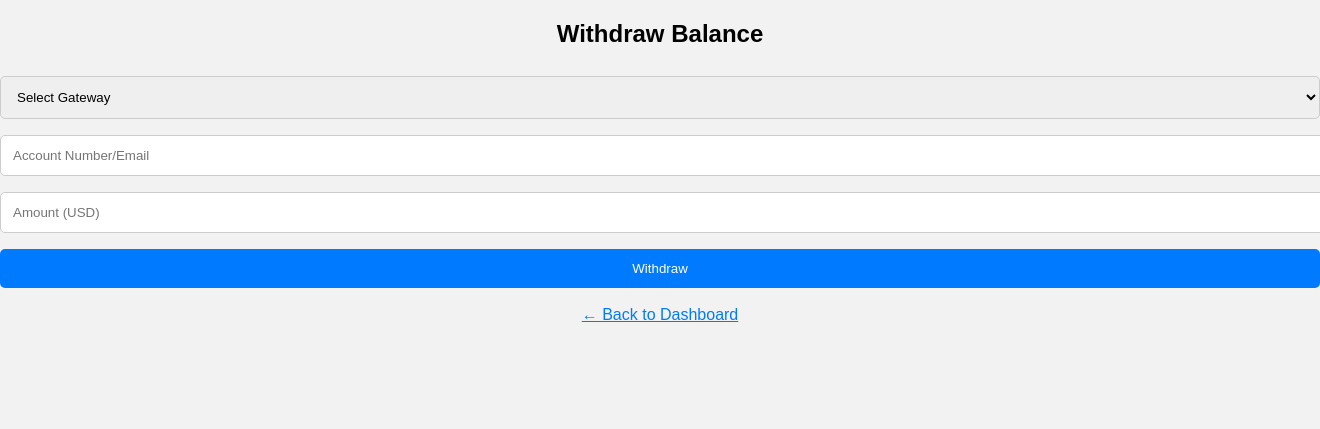
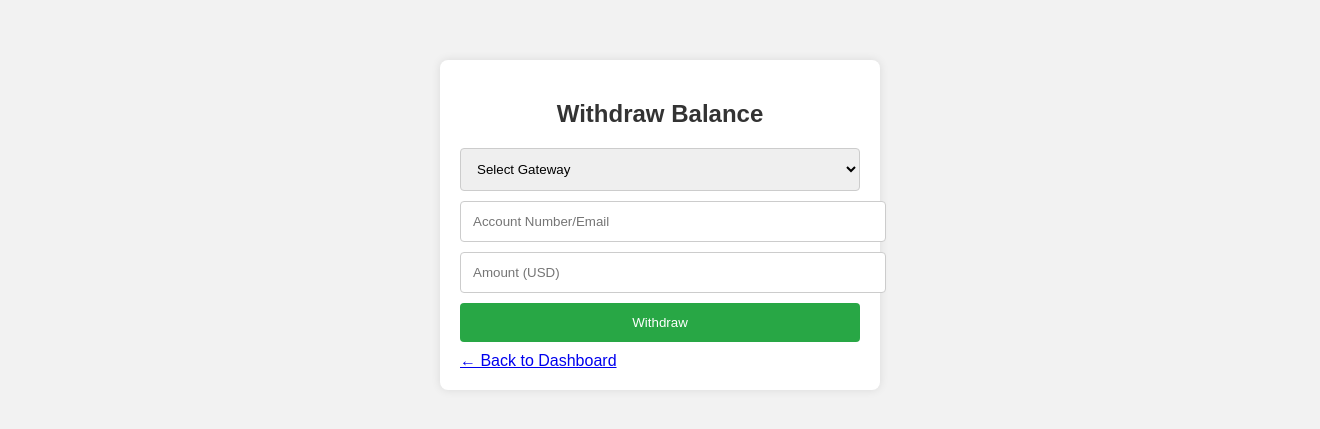
Before and after one commit to talha441/WalletoHub, a Flask app: page /withdraw in a window 1320 px wide; the page is wider, and only the part inside the window is pictured. Shown: the top 429 px of that part. Run offline with Flask 3, Linux system fonts and the light colour scheme; the visitor is signed in with stand-in values (Sample User, id 1).

Commit message:
Update style.css

```diff
--- a/static/style.css
+++ b/static/style.css
@@ -1,39 +1,50 @@
 body {
   font-family: Arial, sans-serif;
-  background-color: #f2f2f2;
+  background: #f2f2f2;
   margin: 0;
   padding: 0;
 }
-.container {
-  max-width: 600px;
-  margin: 40px auto;
+
+.form-container, .dashboard {
+  max-width: 400px;
+  margin: 60px auto;
+  padding: 20px;
   background: #fff;
-  padding: 20px;
   border-radius: 8px;
-  box-shadow: 0 0 10px rgba(0,0,0,0.1);
+  box-shadow: 0 0 10px rgba(0, 0, 0, 0.1);
 }
+
+h2 {
+  margin-bottom: 20px;
+  text-align: center;
+  color: #333;
+}
+
 input, select, button {
   width: 100%;
   padding: 12px;
-  margin: 8px 0;
+  margin-bottom: 10px;
+  border-radius: 4px;
   border: 1px solid #ccc;
-  border-radius: 5px;
 }
+
 button {
-  background-color: #007bff;
+  background-color: #28a745;
   color: white;
   border: none;
   cursor: pointer;
 }
+
 button:hover {
-  background-color: #0056b3;
+  background-color: #218838;
 }
-h2, h3 {
+
+.success {
+  background-color: #d4edda;
+  padding: 10px;
+  margin-bottom: 10px;
+  color: #155724;
+  border: 1px solid #c3e6cb;
+  border-radius: 4px;
   text-align: center;
 }
-a {
-  display: block;
-  text-align: center;
-  margin-top: 10px;
-  color: #007bff;
-  }
```
